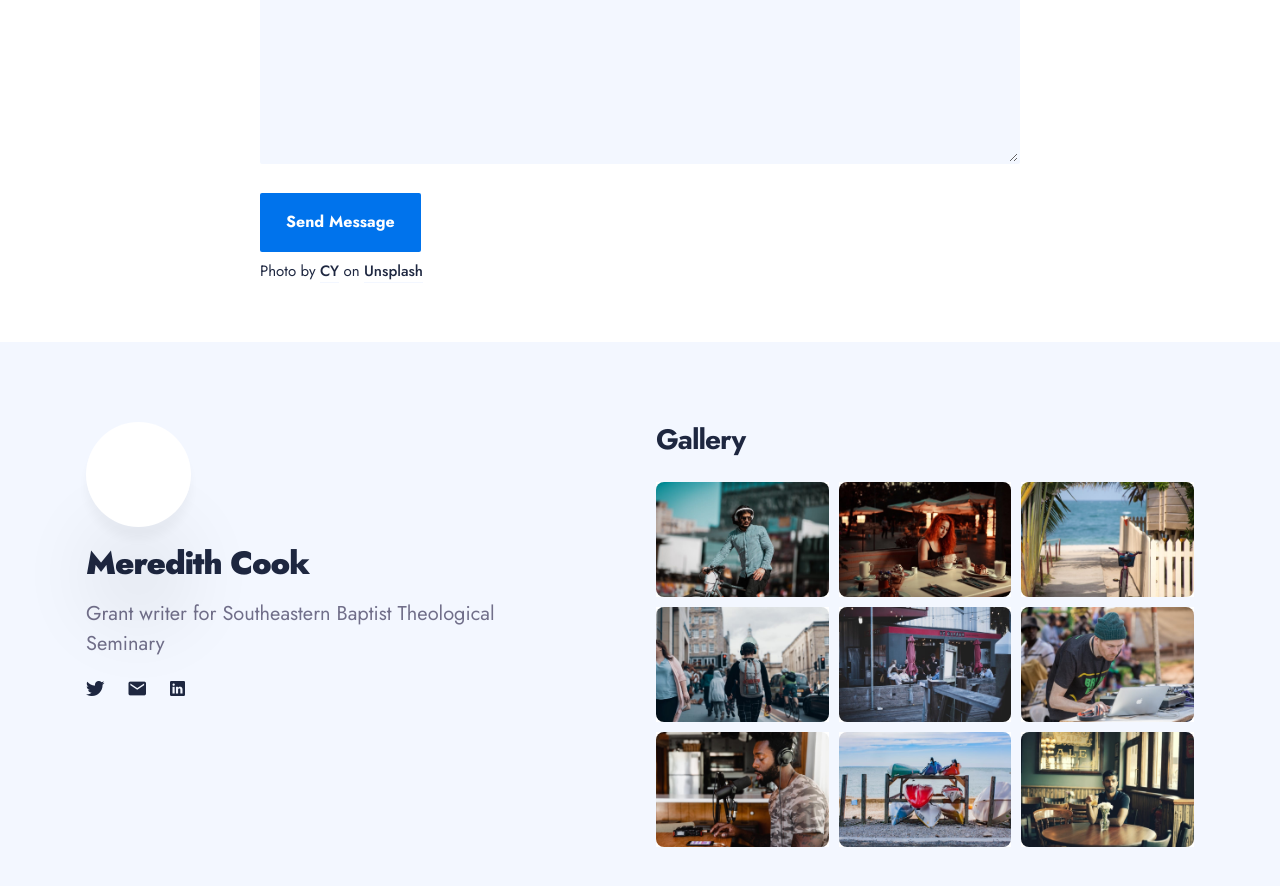
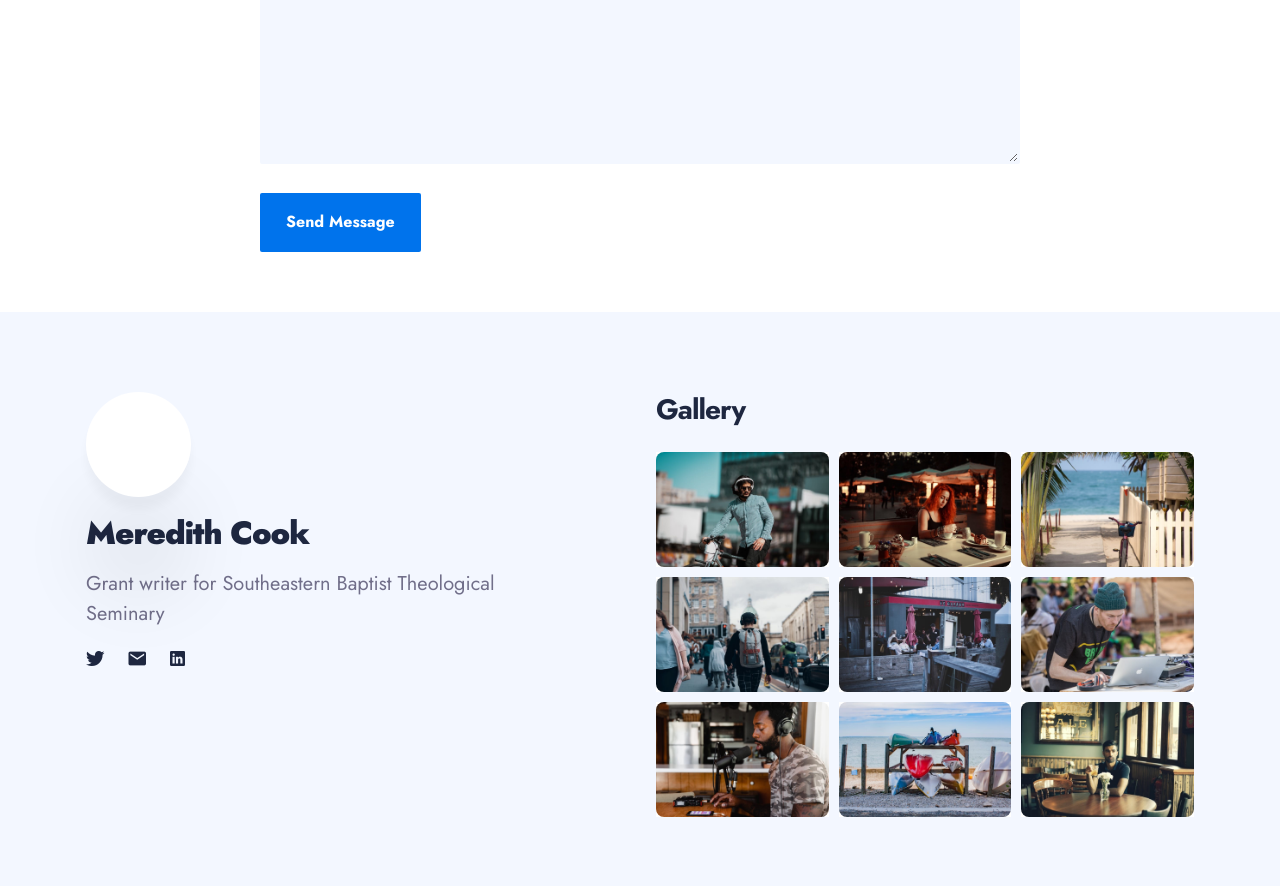
Before and after one commit to iogbole/mencatheme, a Jekyll site: the page built from _pages/contact.html, in a window 1280 px wide and 900 px high, scrolled down 1185 px. Shown: the top 886 px of the window. Built offline with Jekyll 4.4.1, drawn with Linux system fonts in a browser that asks for light colours; nearby versions of some CDN libraries.

Commit message:
update contact

```diff
--- a/_pages/contact.html
+++ b/_pages/contact.html
@@ -29,5 +29,3 @@ image: '/images/houstonvintage.png'
     </div>
   </form>
 </div>
-
-<sub>Photo by <a href="https://unsplash.com/@flyingqubit?utm_source=unsplash&utm_medium=referral&utm_content=creditCopyText">CY</a> on <a href="https://unsplash.com/photos/9NUG56VAt4A?utm_source=unsplash&utm_medium=referral&utm_content=creditCopyText">Unsplash</a></sub>
```
